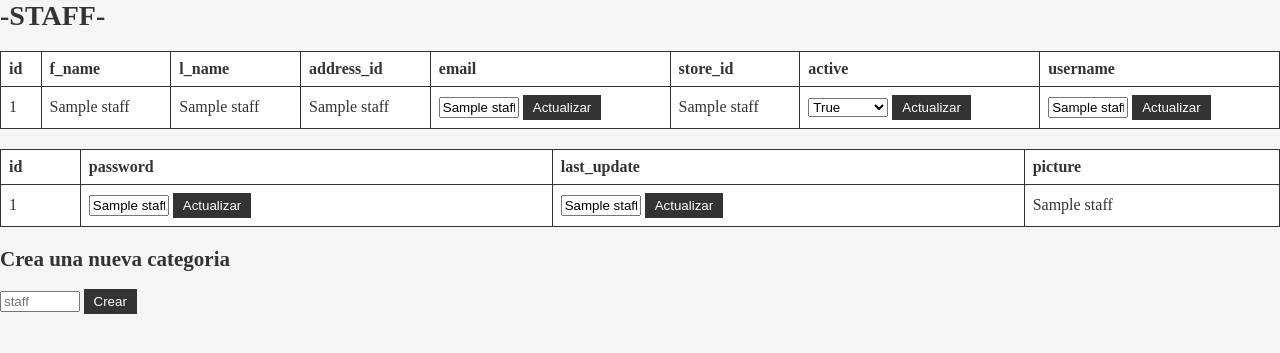
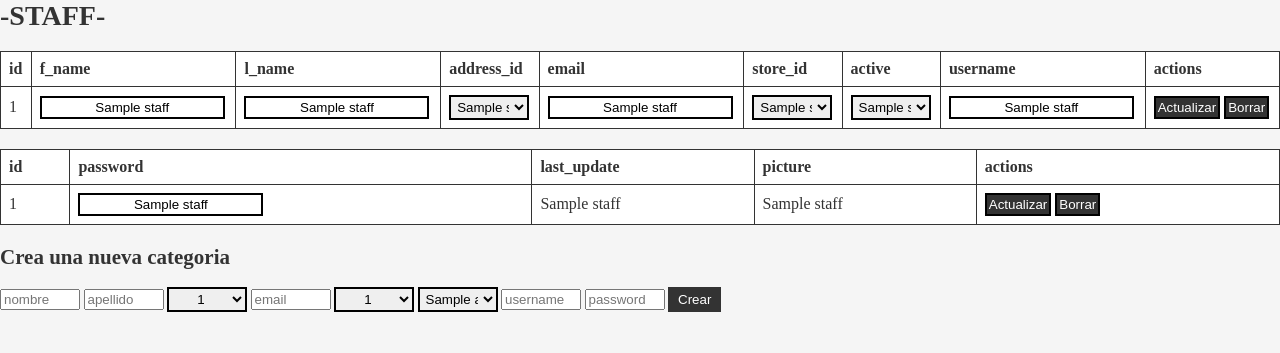
Before and after one commit to javiercl/itsa_23sis5_rentals, a Flask app: page /staff in a window 1280 px wide. Shown: the top 353 px of the page. Run offline with Flask 3, Linux system fonts and the light colour scheme; a database or web service that is not in the repository returns one stand-in record (values such as "Sample title"); some libraries are stand-ins or nearby versions.

Commit message:
Update staff_view.html

```diff
--- a/templates/staff_view.html
+++ b/templates/staff_view.html
@@ -56,40 +56,101 @@
                 <th>store_id</th>
                 <th>active</th>
                 <th>username</th>
+                <th>actions</th>
             </tr>
         </thead>
+        <!-- MAIN TABLE -->
         <tbody>
             {% for row in data %}
             <tr>
                 <td>{{ row[0] }}</td>
-                <td>{{ row[1] }}</td>
-                <td>{{ row[2] }}</td>
-                <td>{{ row[3] }}</td>
                 <td>
-                    <form action="/update" method="post">
-                        <input type="hidden" name="staff_id" value="{{ row[0] }}">
-                        <input type="text" name="email" value="{{ row[4] }}">
-                        <input type="submit" value="Actualizar">
+                    {% for name in CB_staffID %}
+                        {% if row[0] == name[0] %}
+                            <input name="staff_fn" type="visible" value="{{ name[1] }}"
+                            style="border:2px solid black; text-align:center; padding:2">
+                        {%endif%}
+                    {% endfor %}
+                </td>
+                <td>
+                    {% for name in CB_staffID %}
+                        {% if row[0] == name[0] %}
+                            <input name="staff_ln" type="visible" value="{{ name[2] }}"
+                            style="border:2px solid black; text-align:center; padding:2">
+                        {%endif%}
+                    {% endfor %}
+                </td>
+                <td>
+                    <select name="staff_ai" id="StaffAICB"
+                    style="border:2px solid black; text-align:center; padding:2">
+                        {% for name in CB_staffID %}
+                            {% if row[0] == name[0] %}
+                                <option value="{{ name[3] }}" selected >{{ name[3] }}</option>
+                            {%else%}
+                                <option value="{{ name[3] }}" >{{ name[3] }}</option>
+                            {%endif%}
+                        {% endfor %}
+                    </select>
+
+                </td>
+                <td>
+                    {% for name in CB_staffID %}
+                        {% if row[0] == name[0] %}
+                            <input name="staff_em" type="visible" value="{{ name[4] }}"
+                            style="border:2px solid black; text-align:center; padding:2">
+                        {%endif%}
+                    {% endfor %}
+                </td>
+                <td>
+                    <select name="staff_si" id="StaffstCB"
+                    style="border:2px solid black; text-align:center; padding:2">
+                        {% for name in CB_staffID %}
+                            {% if row[0] == name[0] %}
+                                <option value="{{ name[5] }}" selected > {{name[5] }}</option>
+                            {%else%}
+                                <option value="{{ name[5] }}" > {{name[5] }}</option>
+                            {%endif%}
+                        {% endfor %}
+                    </select>
+
+                </td>
+                <td>
+                    <select name="staff_ac" id="StaffacCB"
+                    style="border:2px solid black; text-align:center; padding:2">
+                        {% for name in CB_staffID %}
+                            {% if row[0] == name[0] %}
+                                <option value="{{ name[6] }}" selected > {{name[6] }}</option>
+                            {%else%}
+                                <option value="{{ name[6] }}" > {{name[6] }}</option>
+                            {%endif%}
+                        {% endfor %}
+                    </select>
+
+                </td>
+                <td>
+                    {% for name in CB_staffID %}
+                        {% if row[0] == name[0] %}
+                            <input name="staff_un" type="visible" value="{{ name[7] }}"
+                            style="border:2px solid black; text-align:center; padding:2">
+                        {%endif%}
+                    {% endfor %}
+
+                </td>
+
+                <!-- UDPATE FORM -->
+                <td>
+                    <form action="/staff/update" method="POST"><!-- UDPATE FORM -->
+                        <input type="hidden"    name="upd_staff_id"   value="{{ row[0] }}">
+                        <input type="submit"    value="Actualizar"
+                        style="border:2px solid black; text-align:center; padding:2">
+                    </form>
+                    <form action="/staff/delete" method="POST"><!-- DELETE FORM -->
+                        <input type="hidden"    name="del_staff_id"   value="{{ row[0] }}">
+                        <input type="submit"    value="Borrar"
+                        style="border:2px solid black; text-align:center; padding:2">
                     </form>
                 </td>
-                <td>{{ row[5] }}</td>
-                <td>
-                    <form action="/update" method="post">
-                        <input type="hidden" name="staff_id" value="{{ row[0] }}">
-                        <select name="active">
-                            <option value="True" {% if row[6] == True %}selected{% endif %}>True</option>
-                            <option value="False" {% if row[6] == False %}selected{% endif %}>False</option>
-                        </select>
-                        <input type="submit" value="Actualizar">
-                    </form>
-                </td>
-                <td>
-                    <form action="/update" method="post">
-                        <input type="hidden" name="staff_id" value="{{ row[0] }}">
-                        <input type="text" name="username" value="{{ row[7] }}">
-                        <input type="submit" value="Actualizar">
-                    </form>
-                </td>
+
             </tr>
             {% endfor %}
         </tbody>
@@ -101,7 +162,8 @@
                 <th>id</th>
                 <th>password</th>
                 <th>last_update</th>
-                <th>picture</th><!--Etiqueta IMG-->
+                <th>picture</th>
+                <th>actions</th>
             </tr>
         </thead>
         <tbody>
@@ -109,28 +171,58 @@
             <tr>
                 <td>{{ row[0] }}</td>
                 <td>
-                    <form action="/update" method="post">
-                        <input type="hidden" name="staff_id" value="{{ row[0] }}">
-                        <input type="text" name="password" value="{{ row[8] }}">
-                        <input type="submit" value="Actualizar">
+                    {% for name in CB_staffID %}
+                        {% if row[0] == name[0] %}
+                            <input name="staff_pa" type="visible" value="{{ name[8] }}"
+                            style="border:2px solid black; text-align:center; padding:2">
+                        {%endif%}
+                    {% endfor %}
+                </td>
+                <td>{{ row[9] }}</td>
+                <td>{{row[10]}}</td>
+                <td>
+                    <form action="/staff/update" method="post">
+                        <input type="hidden" name="upd2_staff_id" value="{{ row[0] }}">
+                        <input type="submit"    value="Actualizar"
+                        style="border:2px solid black; text-align:center; padding:2">
                     </form>
+                    <form action="/staff/delete" method="post">
+                        <input type="hidden" name="del2_staff_id" value="{{ row[0] }}">
+                        <input type="submit" value="Borrar"
+                        style="border:2px solid black; text-align:center; padding:2">
+                    </form>
+
                 </td>
-                <td>
-                    <form action="/update" method="post">
-                        <input type="hidden" name="staff_id" value="{{ row[0] }}">
-                        <input type="text" name="last_update" value="{{ row[9] }}">
-                        <input type="submit" value="Actualizar">
-                    </form>
-                </td>
-                <td>{{row[10]}}</td>
             </tr>
             {% endfor %}
         </tbody>
     </table>
 
     <h2>Crea una nueva categoria</h2>
-    <form action="/create" method="post">
-        <input type="text" name="name" placeholder="staff">
+    <form action="/staff/create" method="post">
+        <input type="text" name="c_nombre" placeholder="nombre">
+        <input type="text" name="c_apellido" placeholder="apellido">
+        <select name="c_adress" id="adress_create"
+                    style="border:2px solid black; text-align:center; padding:2">
+                        {% for i in CB_adress %}
+                        <option value="{{ i[0] }}" > {{ i[0] }}</option>
+                        {% endfor %}
+        </select>
+        <input type="text" name="c_email" placeholder="email">
+        <select name="c_storeid" id="adress_create"
+                    style="border:2px solid black; text-align:center; padding:2">
+                        {% for i in CB_store %}
+                        <option value="{{ i[0] }}" > {{ i[0] }}</option>
+                        {% endfor %}
+        </select>
+        <select name="c_active" id="active_create"
+                    style="border:2px solid black; text-align:center; padding:2">
+                        {% for i in CB_active %}
+                        <option value="{{ i[0] }}" > {{ i[0] }}</option>
+                        {% endfor %}
+        </select>
+        <input type="text" name="c_username" placeholder="username">
+        <input type="text" name="c_password" placeholder="password">
         <input type="submit" value="Crear">
     </form>
 </body>
```
